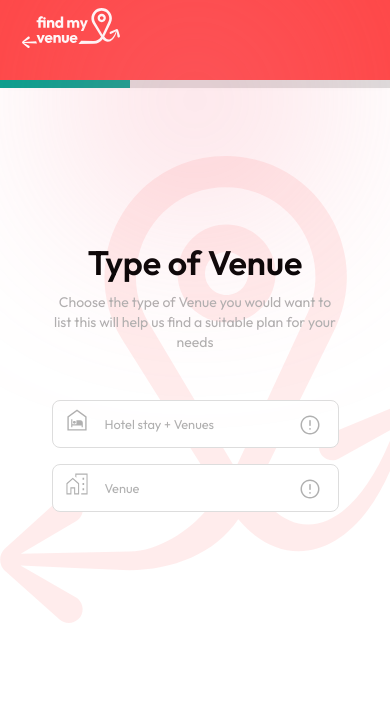
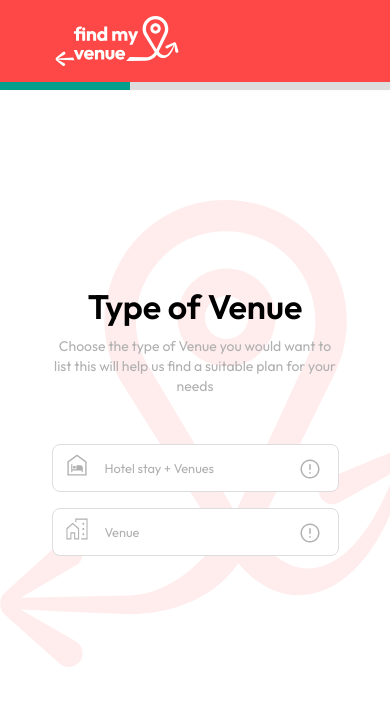
Before and after one commit to HibbanHaroon/fmv_temp, a React (Create React App) app: page /onboarding in a window 390 px wide. Shown: the top 706 px of the page. Built offline with nearby package versions, Linux system fonts and the light colour scheme.

Commit message:
Wrapped the text inside the tooltip, Hide the Gradient Blobs from the Onboarding Screen from Mobile View, Center the icon inside the responsive app bar

```diff
--- a/src/components/GradientBlob.js
+++ b/src/components/GradientBlob.js
@@ -1,11 +1,23 @@
 import { Box } from "@mui/material";
 
-function GradientBlob({ position, top = 0 }) {
-  const getPositionStyle = () => {
-    if (position === "left") {
+function GradientBlob({
+  positionHorizontal = "left",
+  positionVertical = "top",
+}) {
+  const getPositionHorizontalStyle = () => {
+    if (positionHorizontal === "left") {
       return { left: 0 };
-    } else if (position === "right") {
+    } else if (positionHorizontal === "right") {
       return { right: 0 };
+    }
+    return {};
+  };
+
+  const getPositionVerticalStyle = () => {
+    if (positionVertical === "top") {
+      return { top: 0 };
+    } else if (positionVertical === "bottom") {
+      return { bottom: 0 };
     }
     return {};
   };
@@ -19,8 +31,8 @@ function GradientBlob({ position, top = 0 }) {
         width: "200px",
         height: "200px",
         position: "absolute",
-        top: top,
-        ...getPositionStyle(),
+        ...getPositionHorizontalStyle(),
+        ...getPositionVerticalStyle(),
       }}
     ></Box>
   );
--- a/src/components/ResponsiveAppBar.js
+++ b/src/components/ResponsiveAppBar.js
@@ -7,7 +7,7 @@ import logo from "../assets/images/logo.svg";
 
 function ResponsiveAppBar() {
   return (
-    <AppBar position="static" sx={{ height: 80 }}>
+    <AppBar position="static">
       <Container maxWidth="xl">
         <Toolbar disableGutters>
           <Box
@@ -15,8 +15,10 @@ function ResponsiveAppBar() {
             src={logo}
             alt="logo"
             sx={{
-              height: 40,
+              height: 50,
               marginRight: 2,
+              py: 2,
+              pl: 4,
             }}
           />
         </Toolbar>
--- a/src/components/Tooltip.css
+++ b/src/components/Tooltip.css
@@ -10,7 +10,6 @@
   content: "";
   display: block;
   height: 16px;
-  left: -8px;
   overflow: hidden;
   position: absolute;
   top: 28px;
@@ -32,8 +31,9 @@
   padding: 16px;
   position: absolute;
   top: 35px;
-  white-space: nowrap;
+  white-space: wrap;
   z-index: 1;
+  width: 15rem;
 }
 
 .tooltip[data-error="true"] {
--- a/src/components/Tooltip.js
+++ b/src/components/Tooltip.js
@@ -8,7 +8,11 @@ function Tooltip({ text, error = false }) {
 
   return (
     <Box sx={{ position: "relative" }}>
-      <div className="tooltip" data-tooltip={text} data-error={error}>
+      <div
+        className="tooltip"
+        data-tooltip={text}
+        data-error={error}
+      >
         <IconButton sx={{ p: 0 }}>
           <svg
             width="24"
--- a/src/pages/onboarding/Onboarding.js
+++ b/src/pages/onboarding/Onboarding.js
@@ -5,6 +5,7 @@ import LinearProgressBar from "./components/LinearProgressBar";
 import KeyboardBackspaceIcon from "@mui/icons-material/KeyboardBackspace";
 import backgroundIcon from "../../assets/images/background_icon.svg";
 import { ReactComponent as CouponIcon } from "../../assets/images/coupon_icon.svg";
+import { useMediaQuery } from "@mui/material";
 
 import TypeOfVenue from "./components/TypeOfVenue";
 import AboutYourVenue from "./components/AboutYourVenue";
@@ -23,6 +24,7 @@ function Onboarding() {
   const [withoutAlcoholNumber, setWithoutAlcoholNumber] = useState(0);
   const [quantityNumber, setQuantityNumber] = useState(0);
   const [selectedButton, setSelectedButton] = useState(null);
+  const isMobile = useMediaQuery((theme) => theme.breakpoints.down("sm"));
 
   const maxSteps = 4;
 
@@ -82,7 +84,7 @@ function Onboarding() {
           backgroundPosition: "right",
           marginTop: "3rem",
           marginBottom: "3rem",
-          minHeight: "60vh",
+          minHeight: "70vh",
           display: activeStep === 0 ? "flex" : "block",
           justifyContent: activeStep === 0 ? "center" : "initial",
           alignItems: activeStep === 0 ? "center" : "initial",
@@ -239,7 +241,22 @@ function Onboarding() {
             </Button>
           </Box>
         )}
-        <GradientBlob></GradientBlob>
+        {!isMobile && (
+          <>
+            <GradientBlob
+              positionHorizontal="left"
+              positionVertical="top"
+            ></GradientBlob>
+            <GradientBlob
+              positionHorizontal="left"
+              positionVertical="bottom"
+            ></GradientBlob>
+            <GradientBlob
+              positionHorizontal="right"
+              positionVertical="bottom"
+            ></GradientBlob>
+          </>
+        )}
       </div>
     </>
   );
--- a/src/pages/onboarding/components/VenueCard.js
+++ b/src/pages/onboarding/components/VenueCard.js
@@ -19,16 +19,16 @@ function VenueCard({
 }) {
   const theme = useTheme();
   return (
-    <Card
-      sx={{
+    <div
+      style={{
         display: "flex",
         flexDirection: "column",
         backgroundColor: "white",
         width: "90%",
-        p: "2rem",
-        mt: "2rem",
+        padding: "2rem",
+        marginTop: "2rem",
         border: `2px solid ${theme.palette.grey.border}`,
-        borderRadius: 3,
+        borderRadius: "12px",
         boxShadow: "none",
       }}
     >
@@ -141,7 +141,7 @@ function VenueCard({
           </Box>
         </Box>
       </Box>
-    </Card>
+    </div>
   );
 }
 
```
